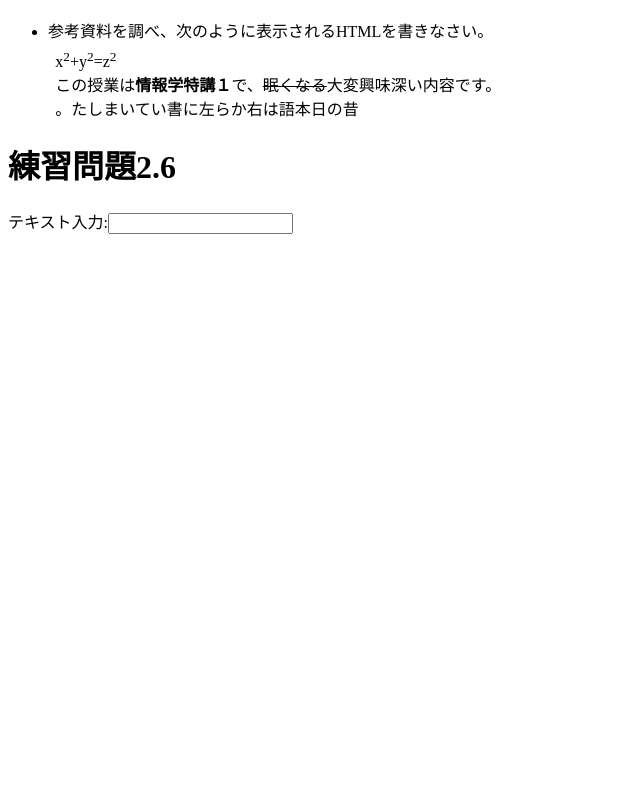
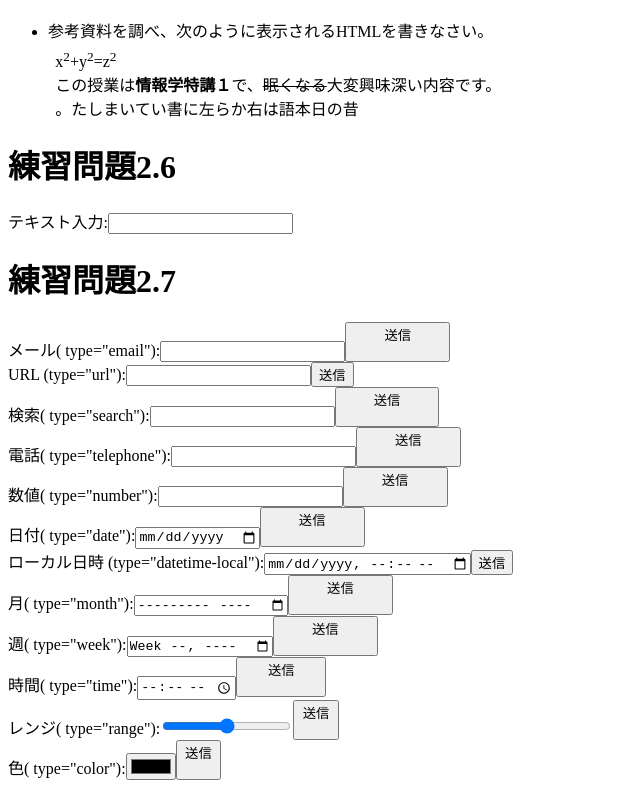
Before and after one commit to asahi1019/asaihi, a plain HTML site: page index.html in a window 1280 px wide. Shown: the part 1302-2090 px from the top of the page, without its empty margins (0-640 px from the left). Before the commit the page ends 1552 px from the top, so only its background shows below. Drawn offline with Linux system fonts and the light colour scheme.

Commit message:
Update index.html

```diff
--- a/index.html
+++ b/index.html
@@ -94,6 +94,58 @@
                 </ul>
                  <h1>練習問題2.6</h1>
                 <p>テキスト入力:<input type="text"></p>
+                <h1>練習問題2.7</h1>
+                <form action="xxx.php"method="post"><lable>メール(
+                    type="email"):<input type="email"
+                                         name="email"></label><input type="submit"value="送信
+                        "></form>
+
+                <br>
+                <form action="xxx.php"method="post"><label>URL
+                    (type="url"):<input type="url"name="url"></label><input
+                                                                            type="submit"value="送信"></form>
+                <form action="xxx.php"method="post"><label>検索(
+                    type="search"):<input type="search"
+                                          name="search"></label><input type="submit"value="送信
+                        "></form>
+                <form action="xxx.php"method="post"><label>電話(
+                    type="telephone"):<input type="tel"
+                                             name="tel"></label><input type="submit"value="送信
+                        "></form>
+                <form action="xxx.php"method="post"><label>数値(
+                    type="number"):<input type="number"
+                                          name="number"></label><input type="submit"value="送信
+                        "></form>
+                <form action="xxx.php"method="post"><label>日付(
+                    type="date"):<input type="date"
+                                        name="date"></label><input type="submit"value="送信
+                        "></form>
+                <form action="xxx.php"method="post"><label>ローカル日時
+                    (type="datetime-local"):<input type="datetime-local"
+                                                   name="datetime-local"></label><input type="submit"
+                                                                                        value="送信"></form>
+                <form action="xxx.php"method="post"><label>月(
+                    type="month"):<input type="month"
+                                         name="month"></label><input type="submit"value="送信
+                        "></form>
+                <form action="xxx.php"method="post"><label>週(
+                    type="week"):<input type="week"
+                                        name="week"></label><input type="submit"value="送信
+                        "></form>
+                <form action="xxx.php"method="post"<label>時間(
+                type="time"):<input type="time"
+                                    name="time"></label><input type="submit"value="送信
+                    "></form>
+<form action="xxx.php"method="post"><label>レンジ(
+    type="range"):<input type="range"
+                         name="range"></label><input type="submit"value="送信
+        "></form>
+<form action="xxx.php"method="post"><label>色(
+    type="color"):<input type="color"
+                         name="color"></label><input type="submit"value="送信
+        "></form>
+
+
 
 
 
```
